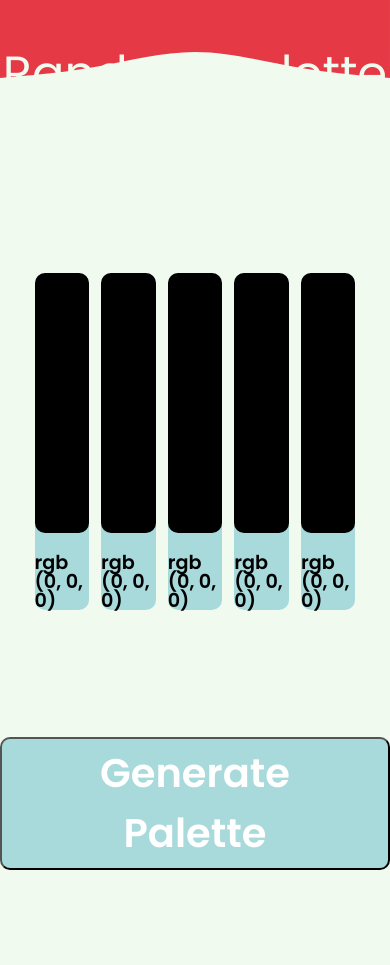
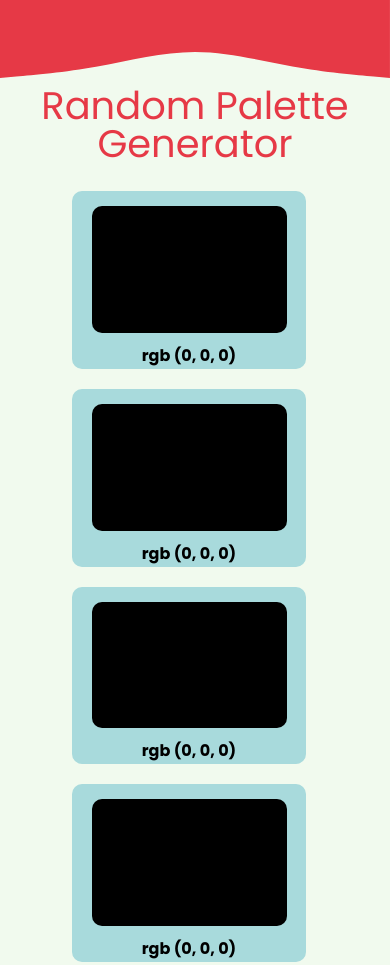
Before and after one commit to J-Wil21/colorPalette, a plain HTML site: page index.html in a window 390 px wide. Shown: the top 965 px of the page. Before the commit the page ends 870 px from the top, so only its background shows below. Drawn offline with Linux system fonts and the light colour scheme.

Commit message:
Responsive design Implamented

```diff
--- a/index.html
+++ b/index.html
@@ -17,30 +17,33 @@
 
     <!-- <p>Color <span id="color"></span>copied to your clipboard</p> -->
     <h1> Random Palette Generator</h1>
-    <main class="flex-container">
+    <main >
+    <div class="flex-container">
+        <div id="box" class="color-Container ">
+            <div id="displayColor"></div>
+            <p id="colorNum"> rgb (0, 0, 0)</p>
+        </div>
+        <div id="box" class="color-Container ">
+            <div id="displayColor"></div>
+            <p id="colorNum"> rgb (0, 0, 0)</p>
+        </div>
+        <div id="box" class="color-Container ">
+            <div id="displayColor"></div>
+            <p id="colorNum"> rgb (0, 0, 0)</p>
+        </div>
+        <div id="box" class="color-Container ">
+            <div id="displayColor"></div>
+            <p id="colorNum"> rgb (0, 0, 0)</p>
+        </div>
         <div id="box" class="color-Container">
             <div id="displayColor"></div>
             <p id="colorNum"> rgb (0, 0, 0)</p>
         </div>
-        <div class="color-Container">
-            <div id="displayColor"></div>
-            <p id="colorNum"> rgb (0, 0, 0)</p>
-        </div>
-        <div class="color-Container">
-            <div id="displayColor"></div>
-            <p id="colorNum"> rgb (0, 0, 0)</p>
-        </div>
-        <div class="color-Container">
-            <div id="displayColor"></div>
-            <p id="colorNum"> rgb (0, 0, 0)</p>
-        </div>
-        <div class="color-Container">
-            <div id="displayColor"></div>
-            <p id="colorNum"> rgb (0, 0, 0)</p>
-        </div>
-
+    </div>
+    <div class="btn">
+        <button>Generate Palette</button>
+    </div>
     </main>
-    <button>Generate Palette</button>
     <svg class="wave-2" xmlns="http://www.w3.org/2000/svg" viewBox="0 0 1440 320"><path fill="#e63946" fill-opacity="1" d="M0,288L60,282.7C120,277,240,267,360,245.3C480,224,600,192,720,192C840,192,960,224,1080,245.3C1200,267,1320,277,1380,282.7L1440,288L1440,320L1380,320C1320,320,1200,320,1080,320C960,320,840,320,720,320C600,320,480,320,360,320C240,320,120,320,60,320L0,320Z"></path></svg>
     <script src="app.js"></script>
 </body>
--- a/style.css
+++ b/style.css
@@ -9,42 +9,55 @@ body {
     background-color: #f1faee;
 
 }
-.black{
+/* .black{
     position: absolute;
     z-index:5;
     top: 0;
     bottom: 0;
-}
+} */
 
 
 h1 {
     text-align: center;
     font-size: 3em;
     color: #f1faee;
-    margin-top: 50px;
+    margin-top: -15%;
+    margin-bottom: 20px;
     font-family: 'Poppins', sans-serif;
+
 }
 
 .wave-1{
-    position: absolute;
+    position: relative;
     z-index: -1;
     top: 0;
+
 }
 
 .wave-2{
-    position: absolute;
+    position: relative;
     z-index: -1;
     bottom: 0;
+    margin-top: -18%;
 }
 
 /* container styling */
-main {
-    width: 80vw;
-    height: 70vh;
+main{
+    width: 85vw;
+    height: 73vh;
+    display: flex;
+    flex-direction: column;
+    justify-content: center;
+    align-content: center;
+}
+.flex-container {
+    width: 100%;
+    height: 100%;
     display: flex;
     flex-direction: row;
     justify-content: center;
     align-items: center;
+    flex-wrap: wrap;
 }
 
 .color-Container {
@@ -81,11 +94,18 @@ main {
 
 #colorNum {
     font-size: 1.2em;
-    font-weight: 600;
+    font-weight: 800;
 }
 
 /*Bottom section*/
-
+.btn{
+    width: 100vw;
+    height: 20%;
+    align-self: center;
+    /*centering button within div*/
+    display: flex;
+    justify-content: center;
+}
 button {
     padding: 1.2% 7%;
     border-radius: 10px;
@@ -110,3 +130,143 @@ button:active{
     transition: ease-in 0.01s;
     color: #fff;
 }
+
+@media screen and (max-width: 1200px) {
+
+    .wave-2{
+        margin-top: 0;
+    }
+    h1 {
+
+        font-size: 2.7em;
+    }
+
+    .flex-container {
+        width: 85vw;
+        height: 73vh;
+        display: flex;
+        flex-direction: column;
+        justify-content: center;
+        align-items: center;
+
+    }
+
+    /* change size of color box maybe?
+    #displayColor {
+        width: 10vw;
+        height: 25vh;
+    } */
+
+    #colorNum {
+        font-size: 1em;
+        font-weight: 800;
+    }
+
+/*Bottom section*/
+
+    button {
+    font-size: 30px;
+    }
+}
+
+@media screen and (max-width: 1024px) {
+
+    h1{
+        margin-top: -32%;
+        margin-bottom: 30%;
+    }
+
+
+    main{
+        width: 85vw;
+        height: 100vh;
+        row-gap: 18%;
+    }
+
+    .flex-container {
+        width: 100%;
+        height: 100vh;
+        flex-wrap: nowrap;
+        row-gap: 20px;
+        margin-bottom: 30px;
+
+    }
+
+    .color-Container {
+        width: 60vw;
+        height: 50vh;
+        padding-bottom: 1.5%;
+    }
+
+    #displayColor {
+        width: 50vw;
+        height: 15vh;
+        margin-top: 15px;
+        margin-bottom: 15px;
+
+    }
+
+    .wave-1{
+        margin-bottom: 15%;
+    }
+    .color-Container:nth-child(5) {
+        margin-right: 12px;
+
+    }
+    .btn{
+        width: 100vw;
+    }
+}
+
+@media screen and (max-width: 820px) {
+    h1{
+        margin-top: -32%;
+        margin-bottom: 40%;
+    }
+
+    .flex-container {
+        width: 100%;
+        height: 100vh;
+        margin-bottom: -10%;
+    }
+
+    button {
+        font-size: 28px;
+        }
+
+        .btn{
+            width: 100vw;
+            height: auto;
+            margin-top: 28%;
+        }
+
+}
+
+@media screen and (max-width: 620px) {
+
+    h1{
+        margin-top: -15%;
+        color: #e63946;
+        margin-bottom: 45%;
+        font-size: 2.4em;
+    }
+    .flex-container {
+        width: 100%;
+        height: 100vh;
+
+    }
+    .btn{
+        width: 100vw;
+        height: auto;
+        margin-top: 35%;
+    }
+}
+
+@media screen and (max-width: 440px) {
+
+    .btn{
+        width: 100vw;
+        height: auto;
+        margin-top: 45%;
+    }
+}
```
